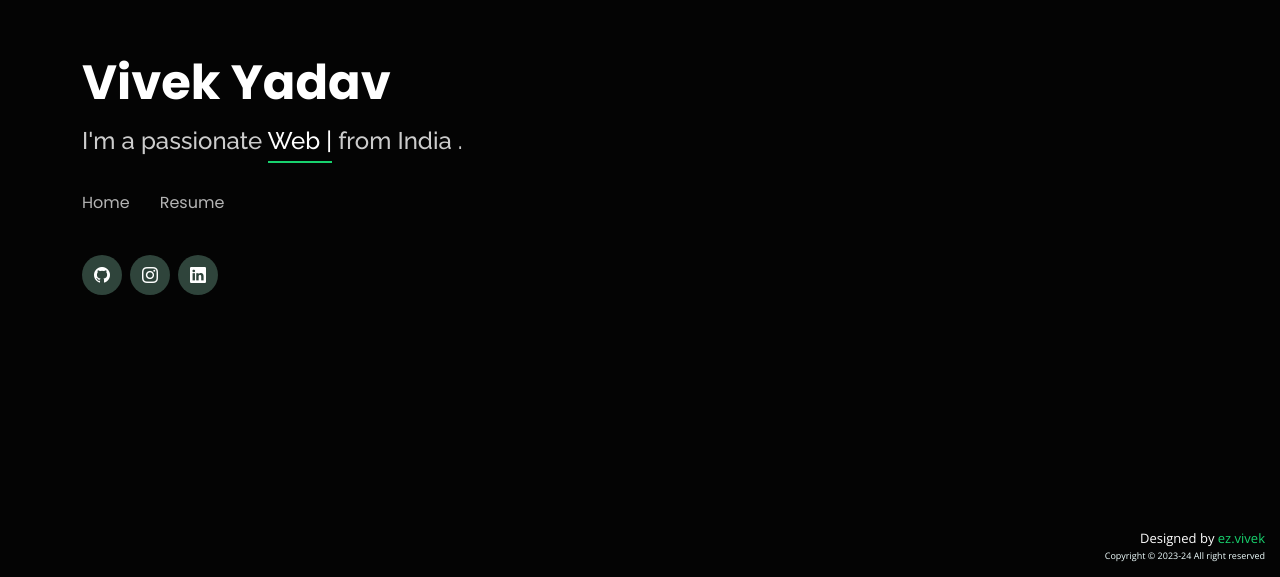
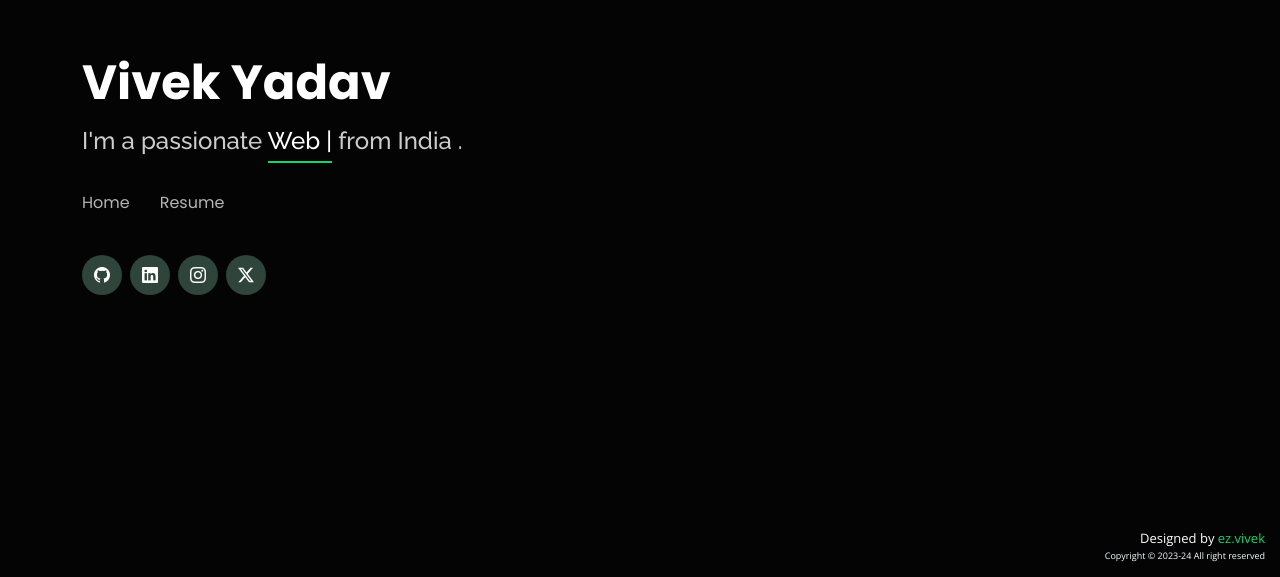
Before and after one commit to ez-vivek/Black-Theme-Typo-Portfolio, a plain HTML site: page My Portfolio/index.html in a window 1280 px wide. Shown: the part 223-800 px from the top of the page. Drawn offline with nearby package versions, Linux system fonts and the light colour scheme.

Commit message:
Add files via upload

```diff
--- a/My Portfolio/index.html
+++ b/My Portfolio/index.html
@@ -55,10 +55,12 @@
 
       <div class="social-links">
         <a href="https://github.com/ez-vivek" target="_blank" class="github"><i class="bi bi-github"></i></a>
+        <a href="https://www.linkedin.com/in/vivekyadav-dev" target="_blank" class="linkedin"><i
+            class="bi bi-linkedin"></i></a>
         <a href="https://www.instagram.com/ez.vivek" target="_blank" class="instagram"><i
             class="bi bi-instagram"></i></a>
-        <a href="https://www.linkedin.com/in/vivekyadav-dev" target="_blank" class="linkedin"><i
-            class="bi bi-linkedin"></i></a>
+        <a href="https://x.com/ez_vivek" target="_blank" class="Twitter-x"><i
+            class="bi bi-twitter-x"></i></a>
       </div>
     </div>
   </header>
```
